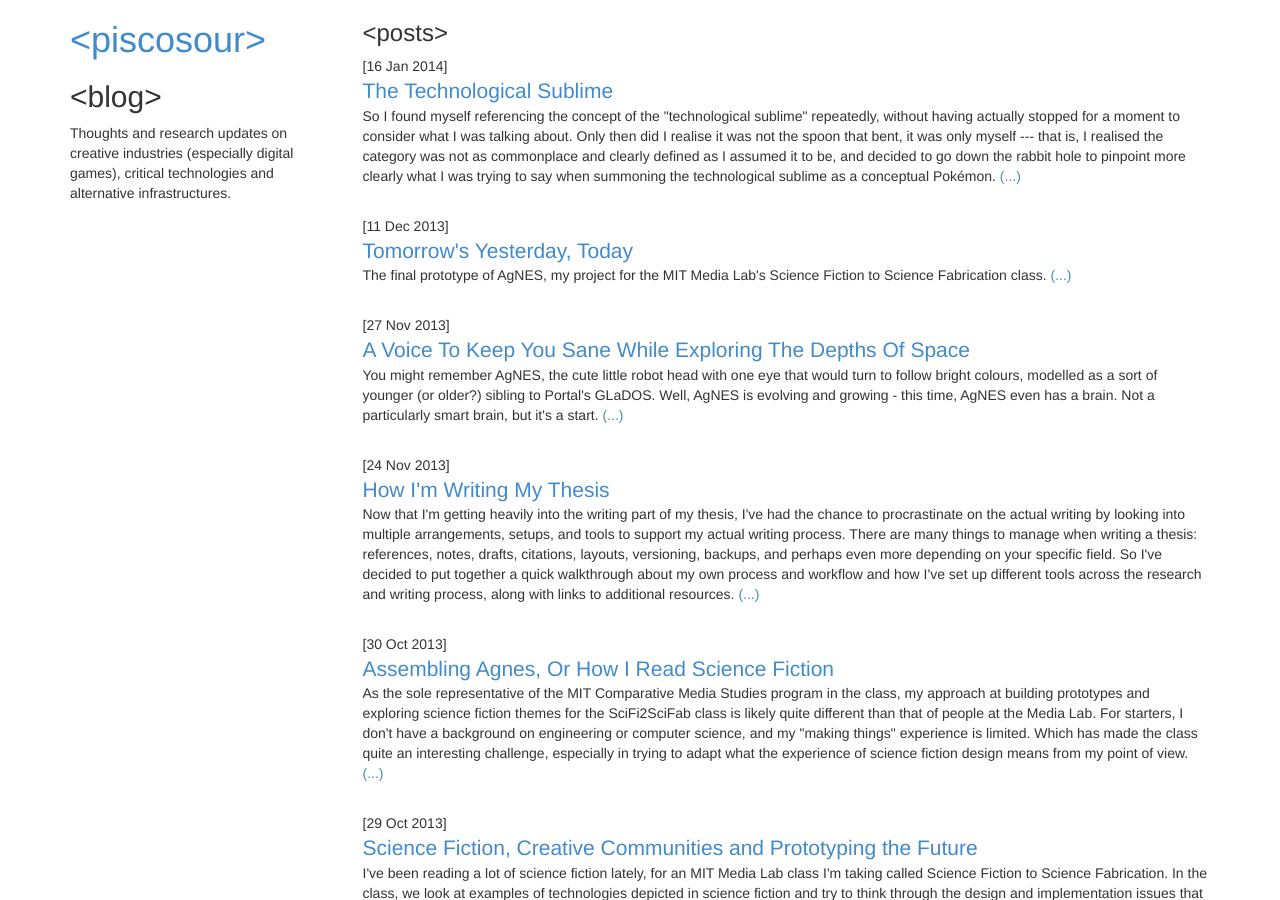
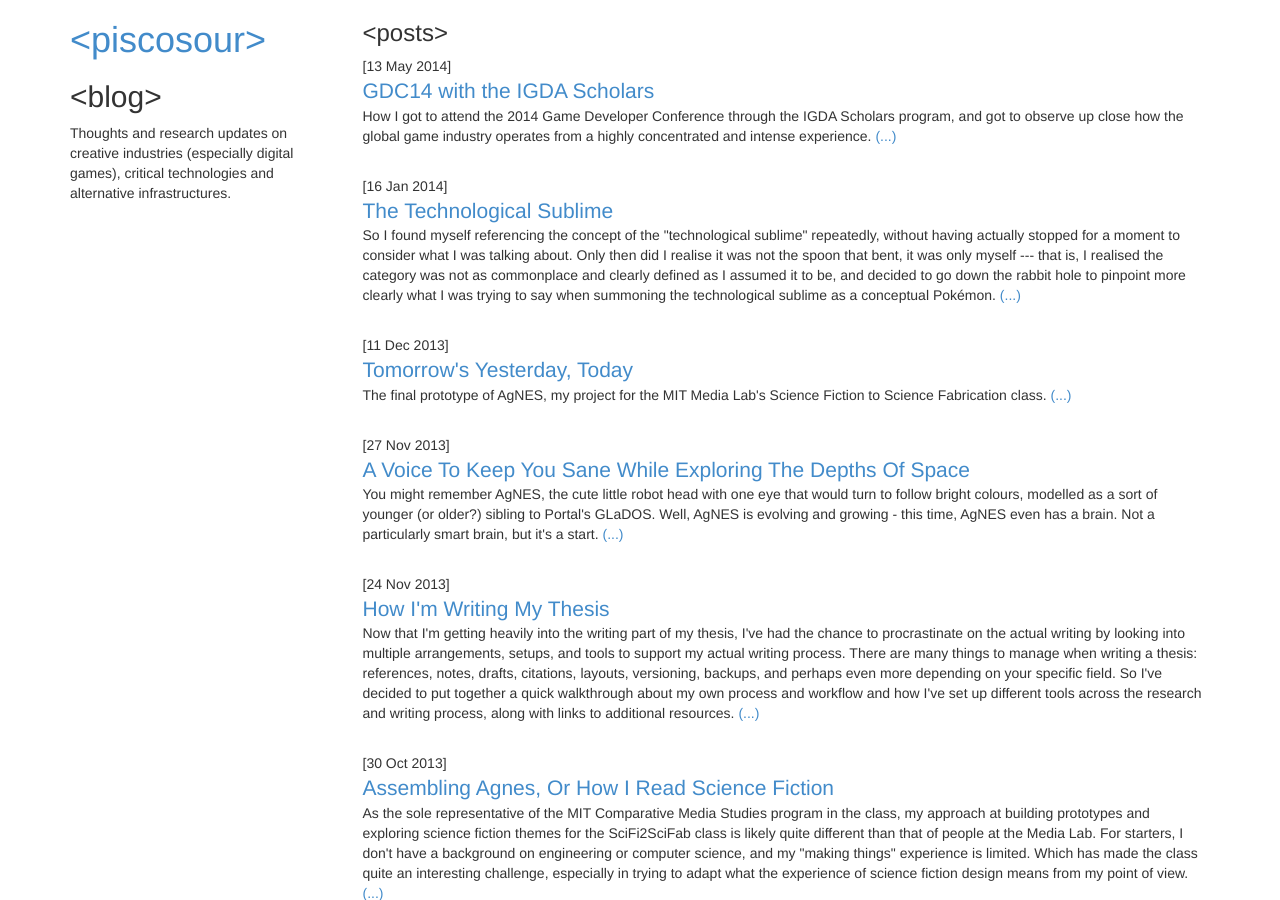
Before and after one commit to piscosour/piscosour.github.io, a Jekyll site: the page built from blog/index.html, in a window 1280 px wide and 900 px high. Built offline with Jekyll 4.4.1, drawn with Linux system fonts in a browser that asks for light colours.

Commit message:
screw the hashes

```diff
--- a/_posts/2014-05-13-gdc14-with-the-igdascholars.md
+++ b/_posts/2014-05-13-gdc14-with-the-igdascholars.md
@@ -1,6 +1,6 @@
 ---
 layout: post
-title: &#35;GDC14 with the &#35;IGDAscholars
+title: GDC14 with the IGDA Scholars
 lang: en
 sidebar-header: blog
 excerpt: How I got to attend the 2014 Game Developer Conference through the IGDA Scholars program, and got to observe up close how the global game industry operates from a highly concentrated and intense experience.
```
